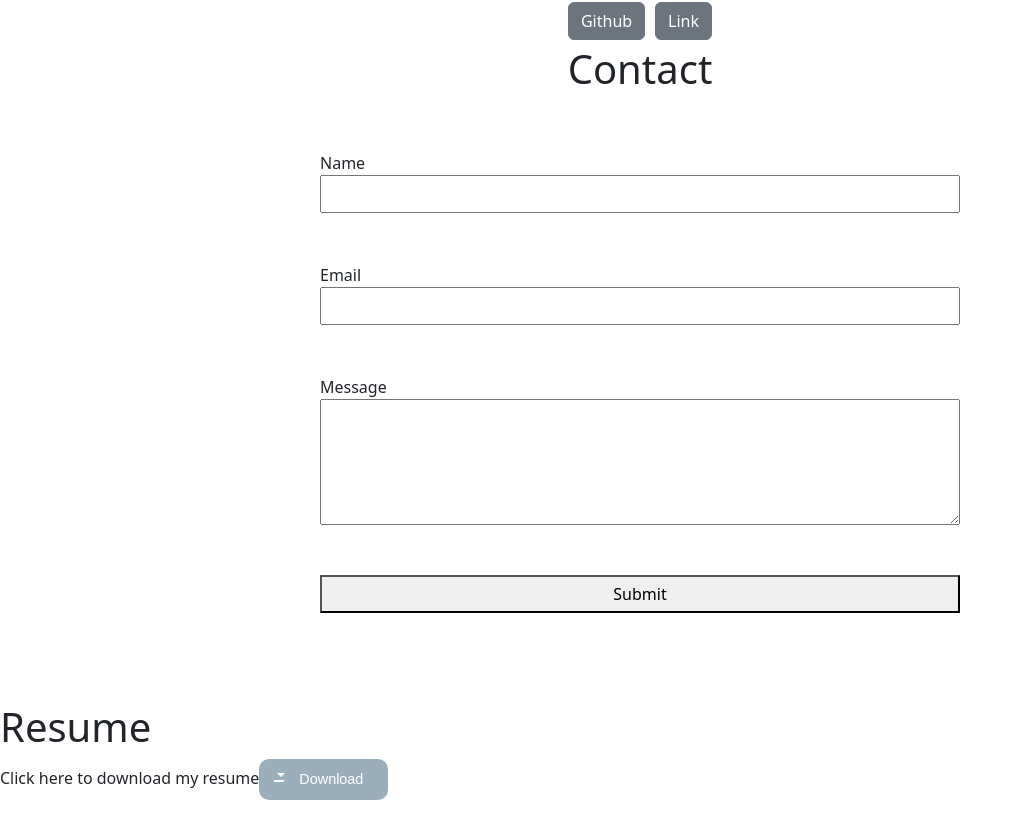
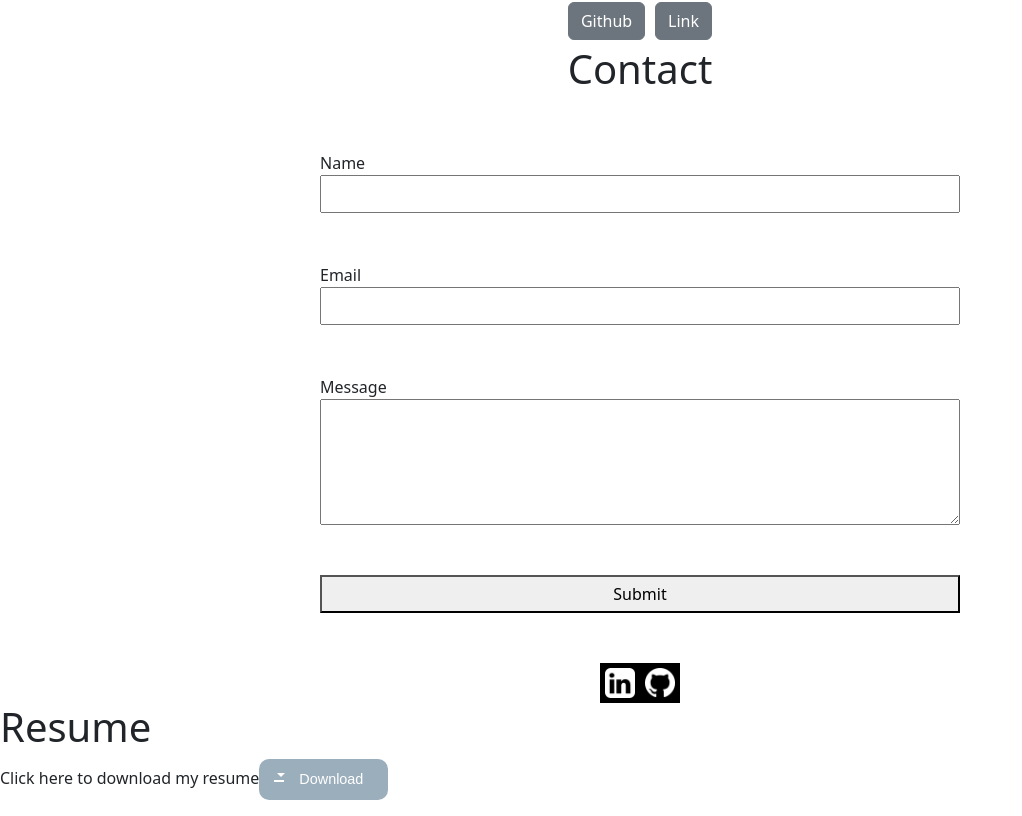
Before and after one commit to chrsteffen1/portfolio, a React (Create React App) app: page / in a window 1280 px wide. Shown: the part 2165-2981 px from the top of the page, without its empty margins (0-1022 px from the left). Built offline with nearby package versions, Linux system fonts and the light colour scheme.

Commit message:
show socials

```diff
--- a/src/pages/Contact/Contact.module.css
+++ b/src/pages/Contact/Contact.module.css
@@ -50,3 +50,7 @@ textarea{
   height: 30px;
   margin: 5px;
 }
+
+.social{
+  background-color: black;
+}
```
